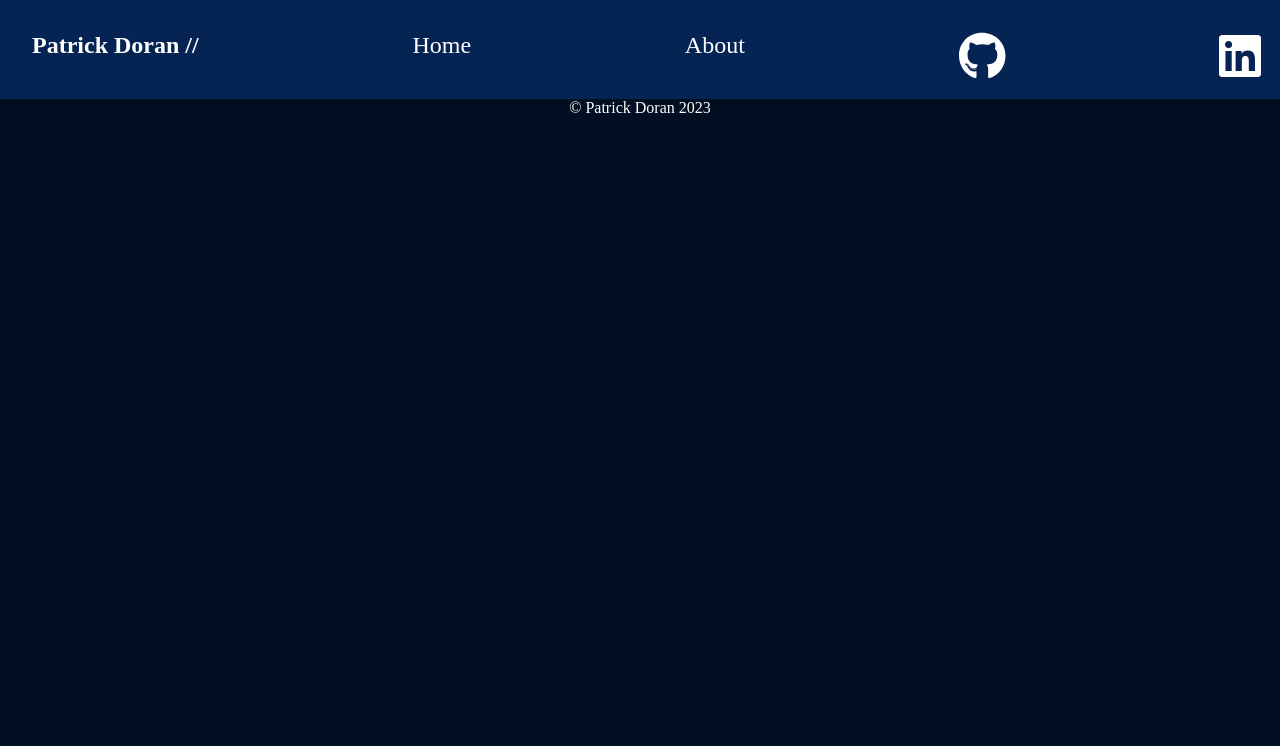
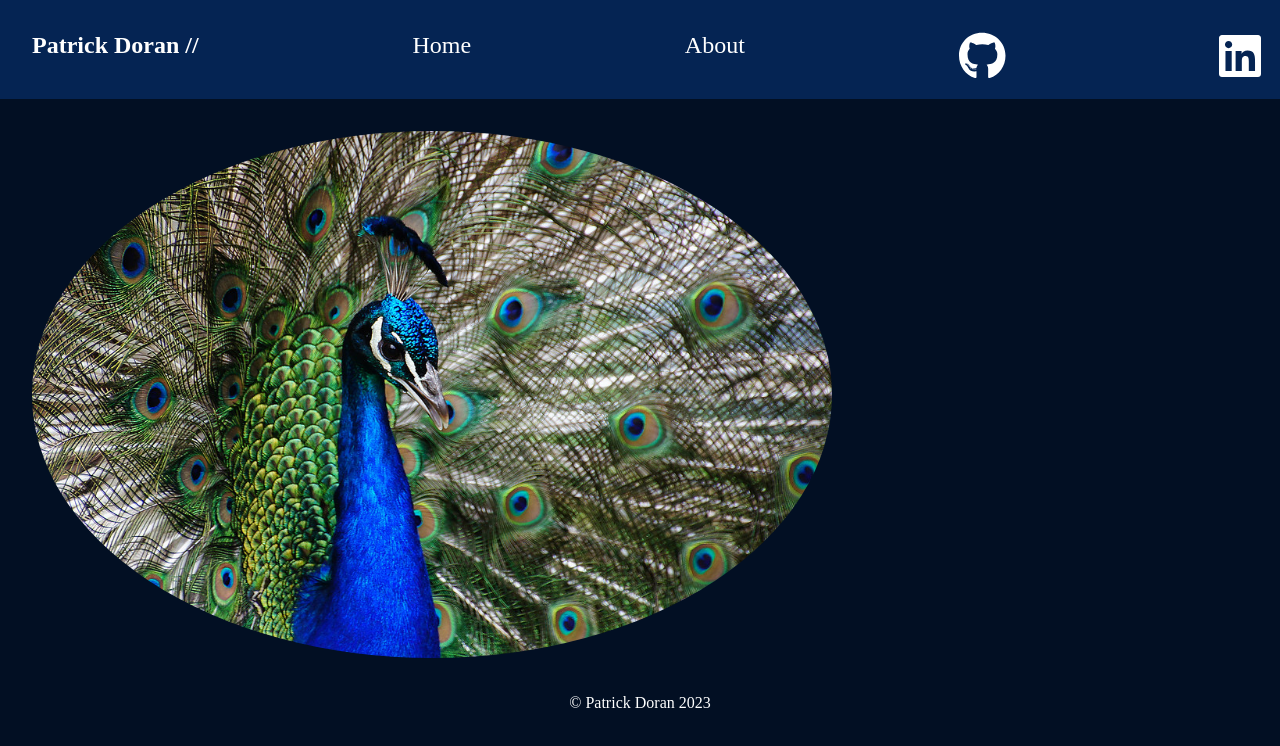
Before and after one commit to Patrick-Doran/Patrick-Doran.github.io, a React (Create React App) app: page / in a window 1280 px wide. Shown: the top 746 px of the page. Built offline with nearby package versions, Linux system fonts and the light colour scheme.

Commit message:
hero init

```diff
--- a/src/App.css
+++ b/src/App.css
@@ -28,6 +28,16 @@ nav .logo{
   font-weight: bold;
 }
 
+.hero{
+  padding: 2em;
+}
+.profilePic{
+  border-radius: 50%;
+  align-content: center;
+  width: 50em;
+  height: auto;
+}
+
 footer{
   color: #ffff;
   text-align: center;
--- a/src/App.js
+++ b/src/App.js
@@ -1,11 +1,13 @@
 import './App.css';
 import Header from './components/Header'
 import Footer from './components/Footer'
+import Hero from './components/Hero'
 
 function App() {
   return (
     <main>
       <Header />
+      <Hero />
       <Footer />
     </main>
   );
--- /dev/null
+++ b/src/components/Hero.js
@@ -0,0 +1,12 @@
+import React from "react";
+import peacock from "../assets/peacock.jpg"
+
+const Hero = () => {
+    return(
+        <div className="hero">
+            <img className="profilePic" src={peacock} alt="Peacock"></img>
+        </div>
+    );
+};
+
+export default Hero;
```
Also changed, not shown: src/assets/peacock.jpg (added).
